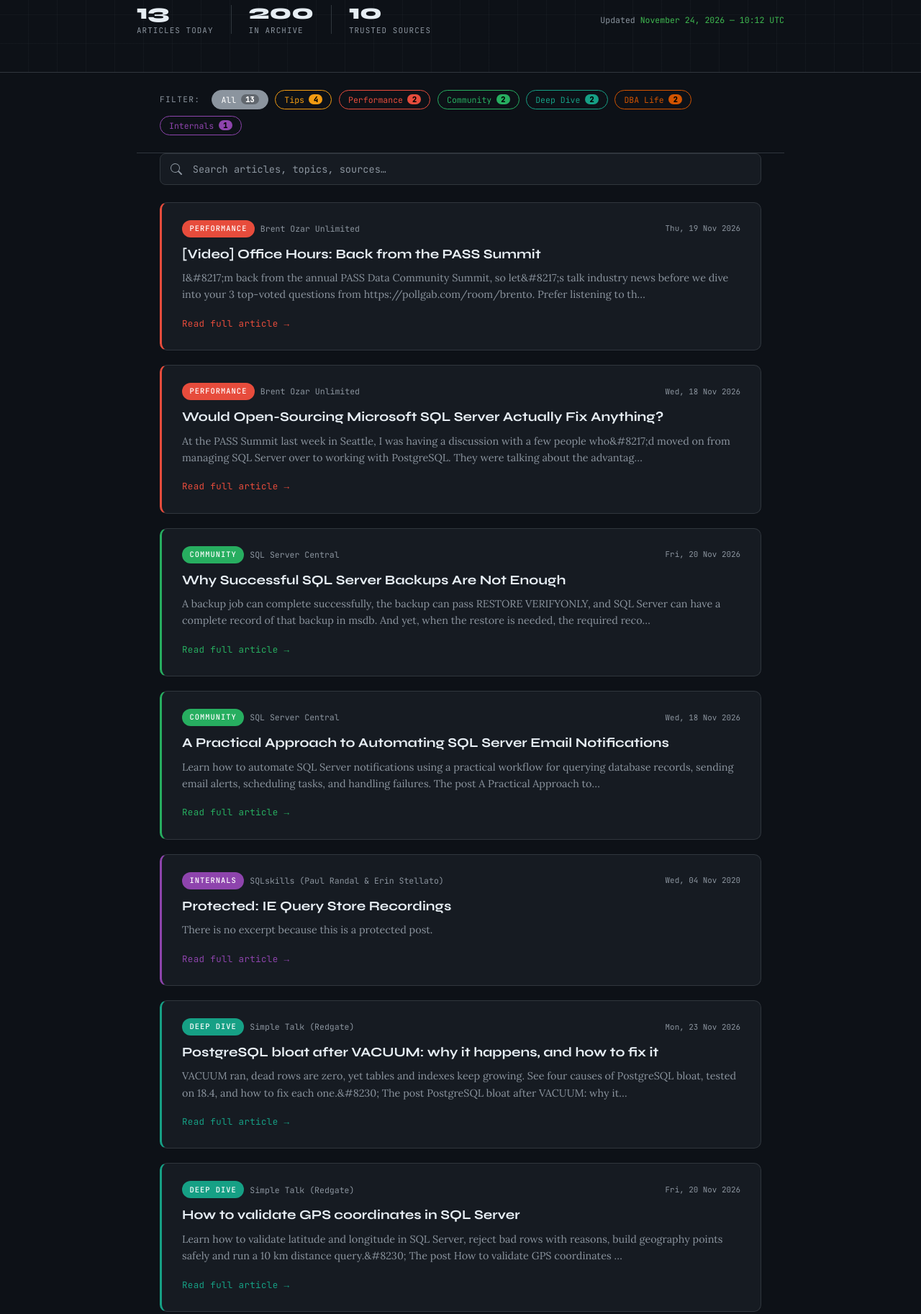
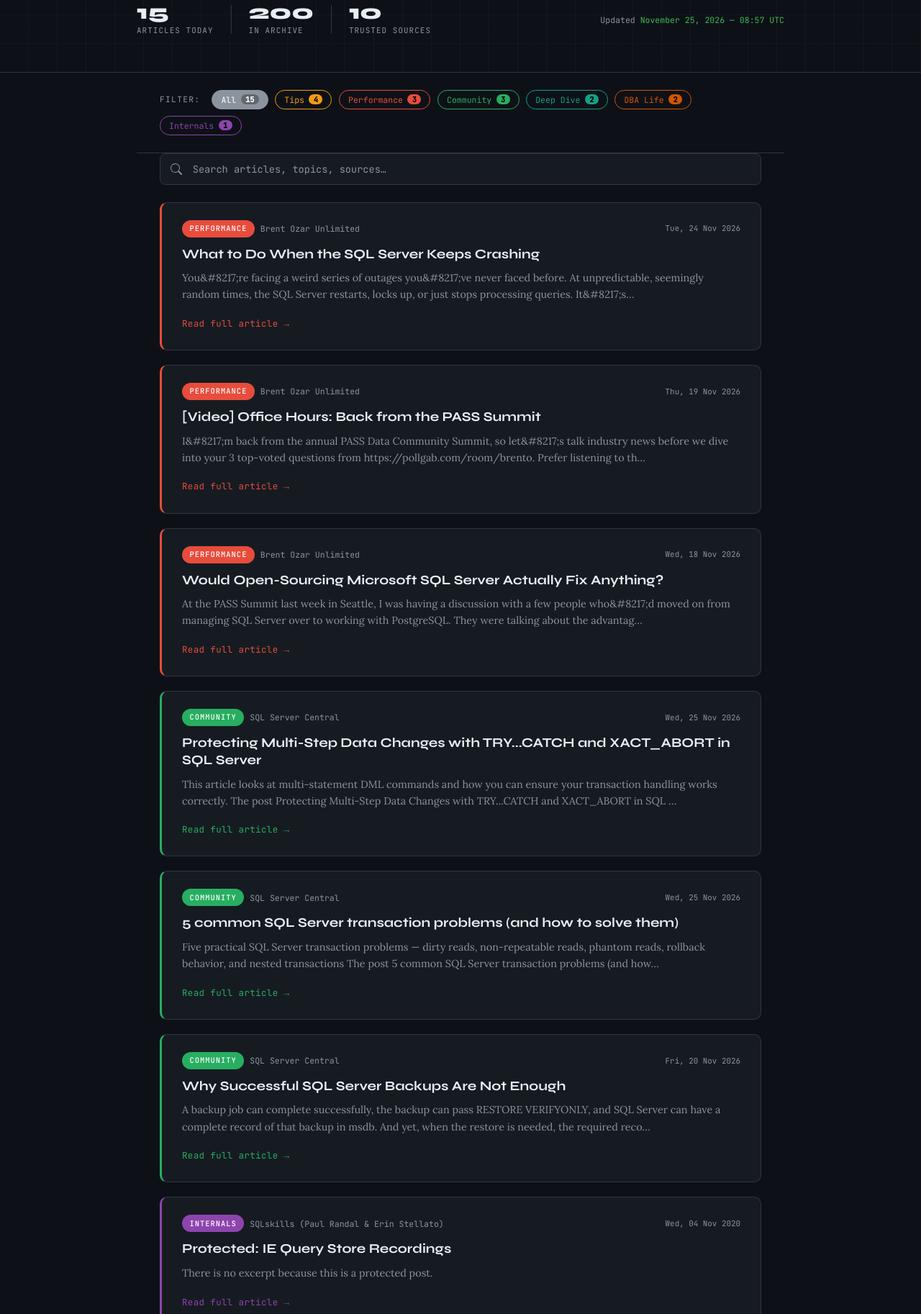
Before and after one commit to amanjaiswal240/SQL-Server-Digest, a plain HTML site: page site/index.html in a window 1280 px wide. Shown: the part 336-2162 px from the top of the page at 72% size. Drawn offline with Linux system fonts and the light colour scheme.

Commit message:
chore: daily digest refresh 2026-11-25 08:57 UTC

```diff
--- a/site/index.html
+++ b/site/index.html
@@ -362,7 +362,7 @@
     </p>
     <div class="hero-meta">
       <div class="stat">
-        <span class="stat-num" id="js-count">13</span>
+        <span class="stat-num" id="js-count">15</span>
         <span class="stat-label">Articles Today</span>
       </div>
       <div class="divider-v"></div>
@@ -375,7 +375,7 @@
         <span class="stat-num">10</span>
         <span class="stat-label">Trusted Sources</span>
       </div>
-      <p class="updated">Updated <span>November 24, 2026 — 10:12 UTC</span></p>
+      <p class="updated">Updated <span>November 25, 2026 — 08:57 UTC</span></p>
     </div>
   </div>
 </header>
@@ -384,9 +384,9 @@
 <div class="toolbar">
   <span class="toolbar-label">Filter:</span>
   <button class="filter-btn active" data-tag="all" style="--c:#8b949e">
-    All <span>13</span>
+    All <span>15</span>
   </button>
-  <button class="filter-btn" data-tag="Tips" style="--c:#f39c12">Tips <span>4</span></button><button class="filter-btn" data-tag="Performance" style="--c:#e74c3c">Performance <span>2</span></button><button class="filter-btn" data-tag="Community" style="--c:#27ae60">Community <span>2</span></button><button class="filter-btn" data-tag="Deep Dive" style="--c:#16a085">Deep Dive <span>2</span></button><button class="filter-btn" data-tag="DBA Life" style="--c:#d35400">DBA Life <span>2</span></button><button class="filter-btn" data-tag="Internals" style="--c:#8e44ad">Internals <span>1</span></button>
+  <button class="filter-btn" data-tag="Tips" style="--c:#f39c12">Tips <span>4</span></button><button class="filter-btn" data-tag="Performance" style="--c:#e74c3c">Performance <span>3</span></button><button class="filter-btn" data-tag="Community" style="--c:#27ae60">Community <span>3</span></button><button class="filter-btn" data-tag="Deep Dive" style="--c:#16a085">Deep Dive <span>2</span></button><button class="filter-btn" data-tag="DBA Life" style="--c:#d35400">DBA Life <span>2</span></button><button class="filter-btn" data-tag="Internals" style="--c:#8e44ad">Internals <span>1</span></button>
 </div>
 
 <!-- SEARCH -->
@@ -407,6 +407,20 @@
       <div class="card-top">
         <span class="tag" style="background:#e74c3c">Performance</span>
         <span class="source">Brent Ozar Unlimited</span>
+        <span class="pub-date">Tue, 24 Nov 2026</span>
+      </div>
+      <h2><a href="https://www.brentozar.com/archive/2026/11/what-to-do-when-the-sql-server-keeps-crashing/" target="_blank" rel="noopener">What to Do When the SQL Server Keeps Crashing</a></h2>
+      <p class="excerpt">You&amp;#8217;re facing a weird series of outages you&amp;#8217;ve never faced before. At unpredictable, seemingly random times, the SQL Server restarts, locks up, or just stops processing queries. It&amp;#8217;s…</p>
+
+      <a class="read-link" href="https://www.brentozar.com/archive/2026/11/what-to-do-when-the-sql-server-keeps-crashing/" target="_blank" rel="noopener">
+        Read full article →
+      </a>
+    </article>
+
+    <article class="card" style="--accent:#e74c3c" data-index="1">
+      <div class="card-top">
+        <span class="tag" style="background:#e74c3c">Performance</span>
+        <span class="source">Brent Ozar Unlimited</span>
         <span class="pub-date">Thu, 19 Nov 2026</span>
       </div>
       <h2><a href="https://www.brentozar.com/archive/2026/11/video-office-hours-back-from-the-pass-summit/" target="_blank" rel="noopener">[Video] Office Hours: Back from the PASS Summit</a></h2>
@@ -417,7 +431,7 @@
       </a>
     </article>
 
-    <article class="card" style="--accent:#e74c3c" data-index="1">
+    <article class="card" style="--accent:#e74c3c" data-index="2">
       <div class="card-top">
         <span class="tag" style="background:#e74c3c">Performance</span>
         <span class="source">Brent Ozar Unlimited</span>
@@ -431,7 +445,37 @@
       </a>
     </article>
 
-    <article class="card" style="--accent:#27ae60" data-index="2">
+    <article class="card" style="--accent:#27ae60" data-index="3">
+      <div class="card-top">
+        <span class="tag" style="background:#27ae60">Community</span>
+        <span class="source">SQL Server Central</span>
+        <span class="pub-date">Wed, 25 Nov 2026</span>
+      </div>
+      <h2><a href="https://www.sqlservercentral.com/articles/protecting-multi-step-data-changes-with-try-catch-and-xact_abort-in-sql-server" target="_blank" rel="noopener">Protecting Multi-Step Data Changes with TRY...CATCH and XACT_ABORT in SQL Server</a></h2>
+      <p class="excerpt">This article looks at multi-statement DML commands and how you can ensure your transaction handling works correctly.
+The post Protecting Multi-Step Data Changes with TRY...CATCH and XACT_ABORT in SQL …</p>
+
+      <a class="read-link" href="https://www.sqlservercentral.com/articles/protecting-multi-step-data-changes-with-try-catch-and-xact_abort-in-sql-server" target="_blank" rel="noopener">
+        Read full article →
+      </a>
+    </article>
+
+    <article class="card" style="--accent:#27ae60" data-index="4">
+      <div class="card-top">
+        <span class="tag" style="background:#27ae60">Community</span>
+        <span class="source">SQL Server Central</span>
+        <span class="pub-date">Wed, 25 Nov 2026</span>
+      </div>
+      <h2><a href="https://www.sqlservercentral.com/articles/5-common-sql-server-transaction-problems-and-how-to-solve-them" target="_blank" rel="noopener">5 common SQL Server transaction problems (and how to solve them)</a></h2>
+      <p class="excerpt">Five practical SQL Server transaction problems — dirty reads, non-repeatable reads, phantom reads, rollback behavior, and nested transactions
+The post 5 common SQL Server transaction problems (and how…</p>
+
+      <a class="read-link" href="https://www.sqlservercentral.com/articles/5-common-sql-server-transaction-problems-and-how-to-solve-them" target="_blank" rel="noopener">
+        Read full article →
+      </a>
+    </article>
+
+    <article class="card" style="--accent:#27ae60" data-index="5">
       <div class="card-top">
         <span class="tag" style="background:#27ae60">Community</span>
         <span class="source">SQL Server Central</span>
@@ -445,22 +489,7 @@
       </a>
     </article>
 
-    <article class="card" style="--accent:#27ae60" data-index="3">
-      <div class="card-top">
-        <span class="tag" style="background:#27ae60">Community</span>
-        <span class="source">SQL Server Central</span>
-        <span class="pub-date">Wed, 18 Nov 2026</span>
-      </div>
-      <h2><a href="https://www.sqlservercentral.com/articles/a-practical-approach-to-automating-sql-server-email-notifications" target="_blank" rel="noopener">A Practical Approach to Automating SQL Server Email Notifications</a></h2>
-      <p class="excerpt">Learn how to automate SQL Server notifications using a practical workflow for querying database records, sending email alerts, scheduling tasks, and handling failures.
-The post A Practical Approach to…</p>
-
-      <a class="read-link" href="https://www.sqlservercentral.com/articles/a-practical-approach-to-automating-sql-server-email-notifications" target="_blank" rel="noopener">
-        Read full article →
-      </a>
-    </article>
-
-    <article class="card" style="--accent:#8e44ad" data-index="4">
+    <article class="card" style="--accent:#8e44ad" data-index="6">
       <div class="card-top">
         <span class="tag" style="background:#8e44ad">Internals</span>
         <span class="source">SQLskills (Paul Randal &amp; Erin Stellato)</span>
@@ -474,7 +503,7 @@ The post A Practical Approach to…</p>
       </a>
     </article>
 
-    <article class="card" style="--accent:#16a085" data-index="5">
+    <article class="card" style="--accent:#16a085" data-index="7">
       <div class="card-top">
         <span class="tag" style="background:#16a085">Deep Dive</span>
         <span class="source">Simple Talk (Redgate)</span>
@@ -489,7 +518,7 @@ The post PostgreSQL bloat after VACUUM: why it…</p>
       </a>
     </article>
 
-    <article class="card" style="--accent:#16a085" data-index="6">
+    <article class="card" style="--accent:#16a085" data-index="8">
       <div class="card-top">
         <span class="tag" style="background:#16a085">Deep Dive</span>
         <span class="source">Simple Talk (Redgate)</span>
@@ -504,7 +533,21 @@ The post How to validate GPS coordinates …</p>
       </a>
     </article>
 
-    <article class="card" style="--accent:#f39c12" data-index="7">
+    <article class="card" style="--accent:#f39c12" data-index="9">
+      <div class="card-top">
+        <span class="tag" style="background:#f39c12">Tips</span>
+        <span class="source">SQL Authority (Pinal Dave)</span>
+        <span class="pub-date">Wed, 25 Nov 2026</span>
+      </div>
+      <h2><a href="https://blog.sqlauthority.com/2026/11/25/paging-in-sql-server-five-methods-tested/" target="_blank" rel="noopener">Paging in SQL Server: Five Methods, Tested Like for Like</a></h2>
+      <p class="excerpt">Paging in SQL Server, done five ways against the same 1,200,000 rows, the same sort, and the same page size. Every completed method produced the same checksum at each depth, which checks consistency w…</p>
+
+      <a class="read-link" href="https://blog.sqlauthority.com/2026/11/25/paging-in-sql-server-five-methods-tested/" target="_blank" rel="noopener">
+        Read full article →
+      </a>
+    </article>
+
+    <article class="card" style="--accent:#f39c12" data-index="10">
       <div class="card-top">
         <span class="tag" style="background:#f39c12">Tips</span>
         <span class="source">SQL Authority (Pinal Dave)</span>
@@ -519,7 +562,7 @@ First appeared on The Fastest Way to Count Rows in SQL Server: I Asked…</p>
       </a>
     </article>
 
-    <article class="card" style="--accent:#f39c12" data-index="8">
+    <article class="card" style="--accent:#f39c12" data-index="11">
       <div class="card-top">
         <span class="tag" style="background:#f39c12">Tips</span>
         <span class="source">SQL Authority (Pinal Dave)</span>
@@ -533,7 +576,7 @@ First appeared on The Fastest Way to Count Rows in SQL Server: I Asked…</p>
       </a>
     </article>
 
-    <article class="card" style="--accent:#f39c12" data-index="9">
+    <article class="card" style="--accent:#f39c12" data-index="12">
       <div class="card-top">
         <span class="tag" style="background:#f39c12">Tips</span>
         <span class="source">SQL Authority (Pinal Dave)</span>
@@ -548,21 +591,7 @@ First appeared on One Restore Route: The Sunday Backup Puzzle</p>
       </a>
     </article>
 
-    <article class="card" style="--accent:#f39c12" data-index="10">
-      <div class="card-top">
-        <span class="tag" style="background:#f39c12">Tips</span>
-        <span class="source">SQL Authority (Pinal Dave)</span>
-        <span class="pub-date">Fri, 20 Nov 2026</span>
-      </div>
-      <h2><a href="https://blog.sqlauthority.com/2026/11/20/technical-debt-ai-speed/" target="_blank" rel="noopener">Technical Debt at AI Speed: Nobody Set a Credit Limit</a></h2>
-      <p class="excerpt">Technical debt used to grow only as fast as people could type. AI coding assistants removed that speed limit, and the new debt looks clean enough to pass every review. These are the early warning sign…</p>
-
-      <a class="read-link" href="https://blog.sqlauthority.com/2026/11/20/technical-debt-ai-speed/" target="_blank" rel="noopener">
-        Read full article →
-      </a>
-    </article>
-
-    <article class="card" style="--accent:#d35400" data-index="11">
+    <article class="card" style="--accent:#d35400" data-index="13">
       <div class="card-top">
         <span class="tag" style="background:#d35400">DBA Life</span>
         <span class="source">Andy Mallon (am2)</span>
@@ -576,7 +605,7 @@ First appeared on One Restore Route: The Sunday Backup Puzzle</p>
       </a>
     </article>
 
-    <article class="card" style="--accent:#d35400" data-index="12">
+    <article class="card" style="--accent:#d35400" data-index="14">
       <div class="card-top">
         <span class="tag" style="background:#d35400">DBA Life</span>
         <span class="source">Andy Mallon (am2)</span>
```
Also changed, not shown: site/articles_history.json.
